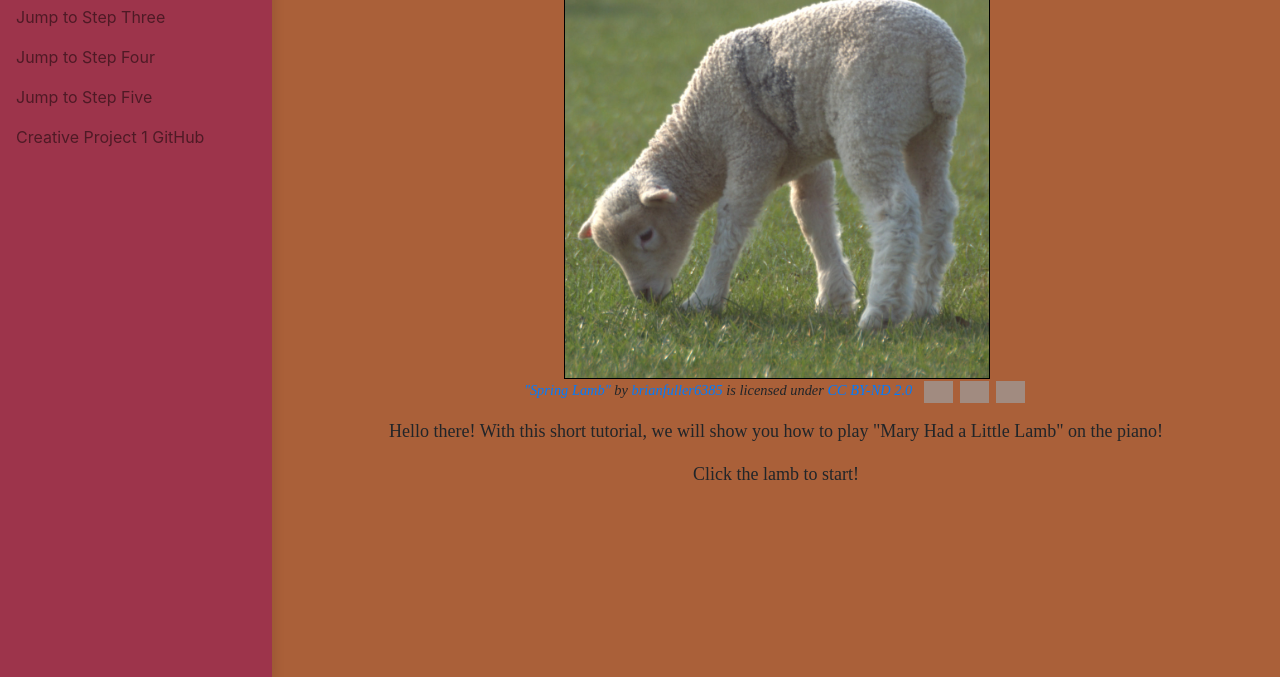
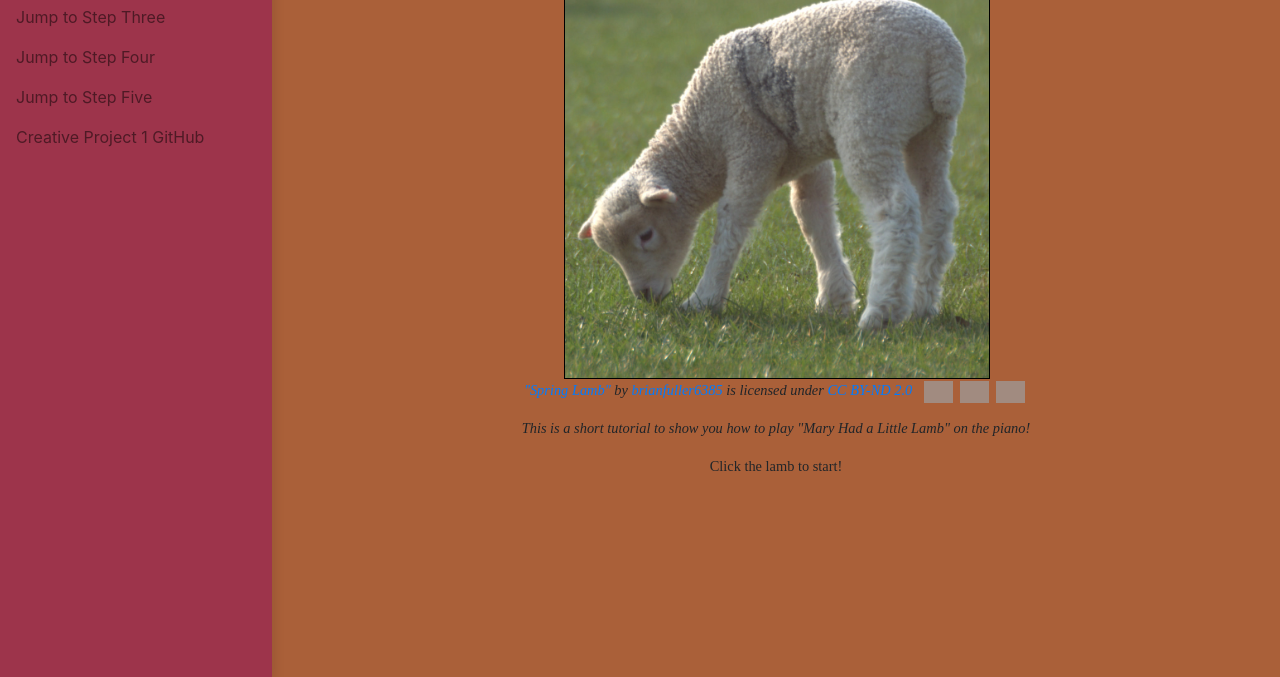
Before and after one commit to jpstrommen95/CreativeProject1, a plain HTML site: page index.html in a window 1280 px wide. Shown: the part 123-800 px from the top of the page. Drawn offline with nearby package versions, Linux system fonts and the light colour scheme; grey boxes are pictures that could not be loaded.

```diff
--- a/index.html
+++ b/index.html
@@ -71,10 +71,11 @@
 
         <div class="row">
           <div class="col-12">
-            <p>Hello there! With this short tutorial, we will show you how to play "Mary Had a Little Lamb" on the piano!</p>
-            <p>Click the lamb to start!</p>
+            <p style="font-size: 0.9rem;font-style: italic;">This is a short tutorial to show you how to play "Mary Had a Little Lamb" on the piano!</p>
+            <p style="font-size: 0.9rem;">Click the lamb to start!</p>
           </div>
         </div>
+
       </div>
 
       <script src="https://code.jquery.com/jquery-3.3.1.slim.min.js" integrity="sha384-q8i/X+965DzO0rT7abK41JStQIAqVgRVzpbzo5smXKp4YfRvH+8abtTE1Pi6jizo" crossorigin="anonymous"></script>
```
